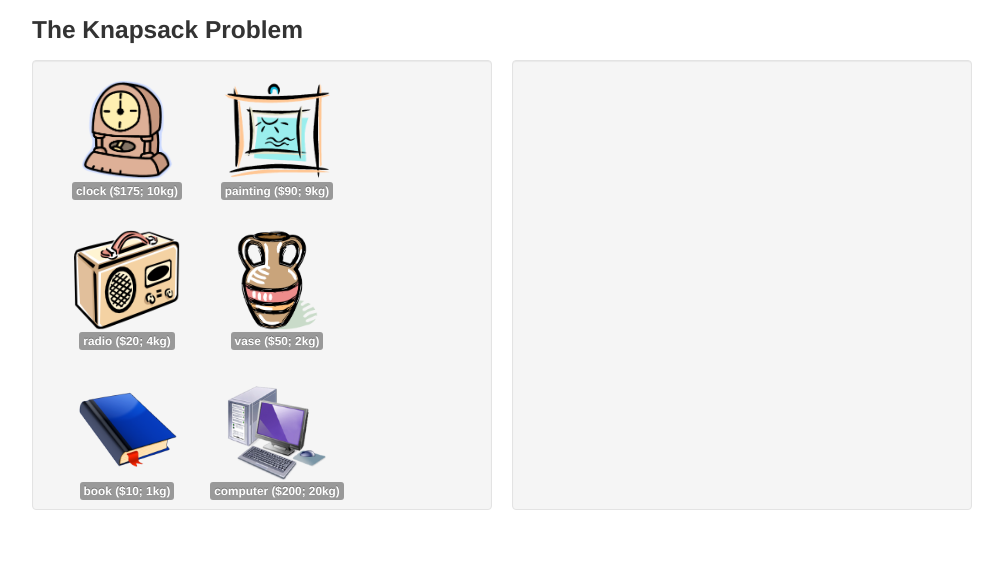
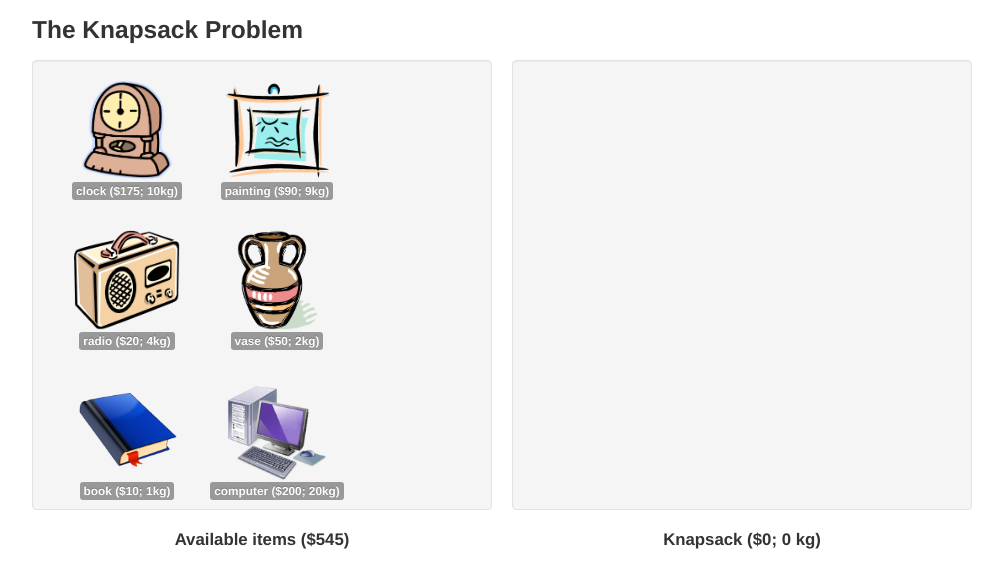
Before and after one commit to mattpf/mitx-knapsack, a plain HTML site: page index.html in a window 1280 px wide. Shown: the whole page, without its empty margins (138-1141 px from the left). Drawn offline with nearby package versions, Linux system fonts and the light colour scheme.

Commit message:
Added titles.

```diff
--- a/css/knapsack.css
+++ b/css/knapsack.css
@@ -8,3 +8,9 @@
 .knapsack .object img {
     height: 100px;
 }
+
+.knapsack .titles {
+    text-align: center;
+    font-size: 1.2em;
+    font-weight: bold;
+}
--- a/js/knapsack_view.js
+++ b/js/knapsack_view.js
@@ -2,10 +2,18 @@ var KnapsackUI = function(container, model, controller) {
     var mContainer = $(container); // Force jQuery.
     var self = this; // 'this' is a remarkably finicky thing. Stash the real one.
     var mController = controller;
+    var mKnapsack = model;
+    // Main row
     var mItemView = $('<div class="item-collection area well span6">');
     var mBagView = $('<div class="bag-collection area well span6">');
     var mRow = $('<div class="row-fluid">').append(mItemView, mBagView);
-    var mKnapsack = model;
+    // Title row
+    var mItemTitle = $('<div class="span6">Available items ($<span class="price">10</span>)</div>');
+    var mBagTitle = $('<div class="span6">Knapsack ($<span class="price">0</span>; <span class="mass">0</span> kg)</div>');
+    var mItemPriceSpan = mItemTitle.find('.price');
+    var mBagPriceSpan = mBagTitle.find('.price');
+    var mBagMassSpan = mBagTitle.find('.mass');
+    var mTitleRow = $('<div class="row-fluid titles">').append(mItemTitle, mBagTitle);
 
     var create_node = function(o) {
         // If we already have a node, just return it.
@@ -43,16 +51,24 @@ var KnapsackUI = function(container, model, controller) {
         });
     }
 
+    var update_titles = function() {
+        mItemPriceSpan.text(mKnapsack.totalPrice() - mKnapsack.bagPrice());
+        mBagMassSpan.text(mKnapsack.bagMass());
+        mBagPriceSpan.text(mKnapsack.bagPrice());
+    }
+
     // Callback when something is added to the pile.
     var handle_added_pile = function(o) {
         var node = create_node(o);
         mItemView.append(node);
+        update_titles();
     };
 
     // Callback when something is removed from the pile.
     var handle_removed_pile = function(o) {
         if(!o.userdata.node) return;
         o.userdata.node.remove();
+        update_titles();
     };
 
     // Callback when something is added to the bag.
@@ -60,6 +76,7 @@ var KnapsackUI = function(container, model, controller) {
         var node = create_node(o);
         mBagView.append(node);
         update_node_displays();
+        update_titles();
     };
 
     // Callback when something is removed from the bag.
@@ -67,6 +84,7 @@ var KnapsackUI = function(container, model, controller) {
         if(!o.userdata.node) return;
         o.userdata.node.remove();
         update_node_displays();
+        update_titles();
     };
 
     var move_into_place = function(new_parent, element, callback) {
@@ -148,7 +166,7 @@ var KnapsackUI = function(container, model, controller) {
         });
 
         // Now wipe it and build our own UI!
-        mContainer.empty().append(mRow);
+        mContainer.empty().append(mRow, mTitleRow);
         // Fix the heights of both boxes, now that we have some idea what they
         // should be.
         mBagView.css({height: mItemView.height()});
```
